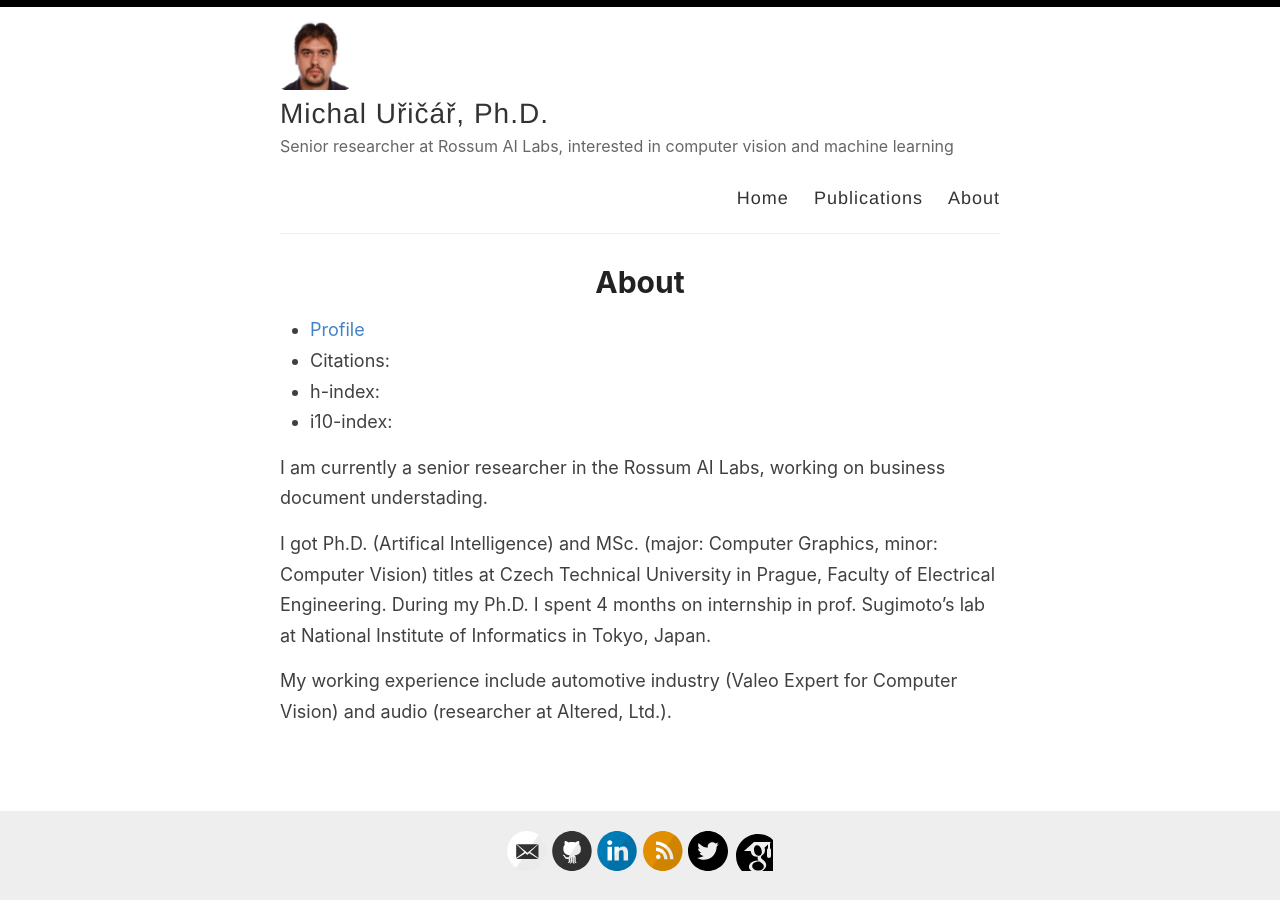
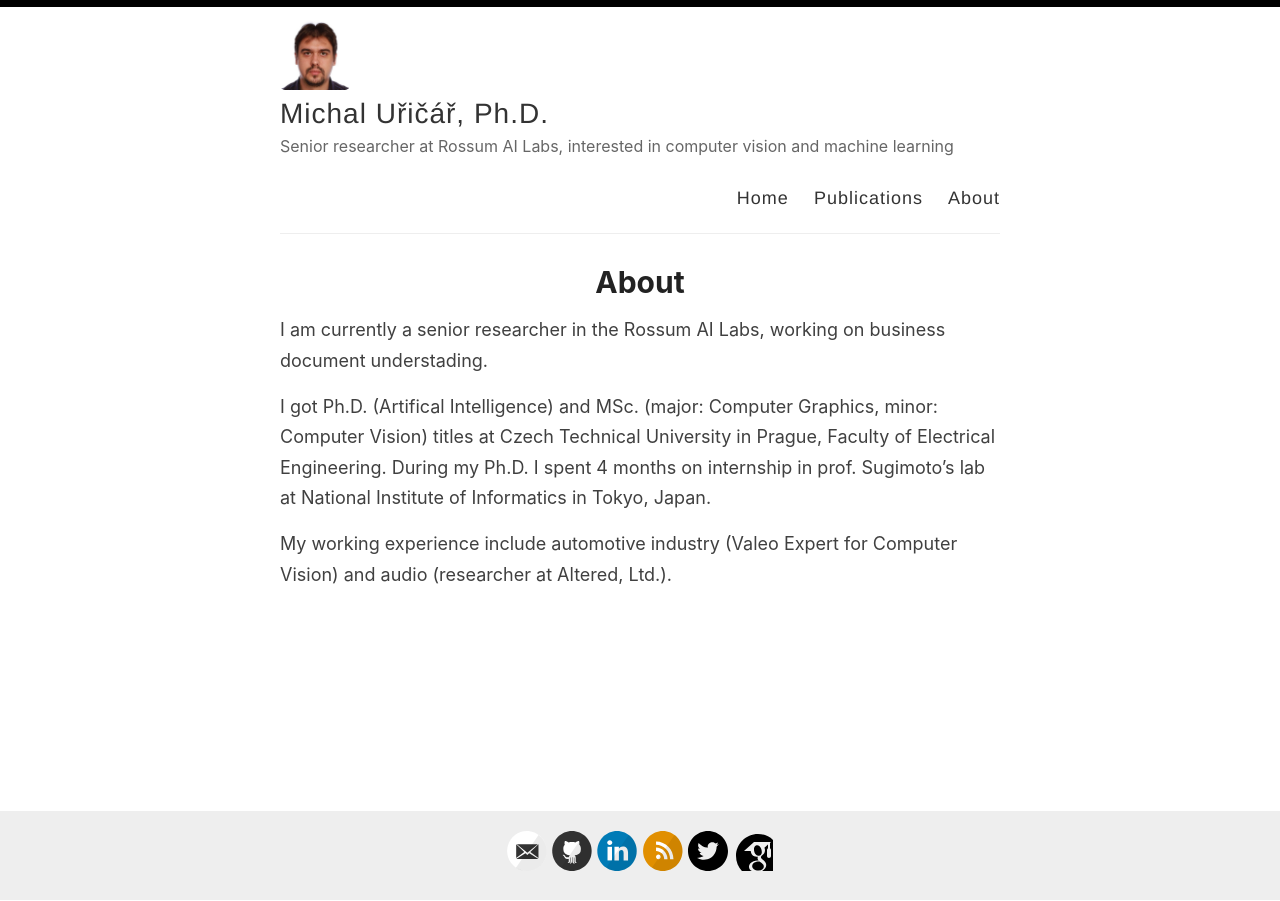
Before and after one commit to uricamic/uricamic.github.io, a Jekyll site: the page built from _pages/about.md, in a window 1280 px wide. Built offline with Jekyll 4.4.1, drawn with Linux system fonts in a browser that asks for light colours.

Commit message:
Update about.md

```diff
--- a/_pages/about.md
+++ b/_pages/about.md
@@ -4,11 +4,10 @@ title: About
 permalink: /about/
 ---
 
-* [Profile](https://scholar.google.com/citations?user={{ site.data.scholar.id }})
-* Citations: {{ site.data.scholar.citations }}
-* h-index: {{ site.data.scholar.h_index }}
-* i10-index: {{ site.data.scholar.i10_index }}
-
+[//]: # * [Profile](https://scholar.google.com/citations?user={{ site.data.scholar.id }})
+[//]: # * Citations: {{ site.data.scholar.citations }}
+[//]: # * h-index: {{ site.data.scholar.h_index }}
+[//]: # * i10-index: {{ site.data.scholar.i10_index }}
 
 I am currently a senior researcher in the Rossum AI Labs, working on business document understading.
 
```
